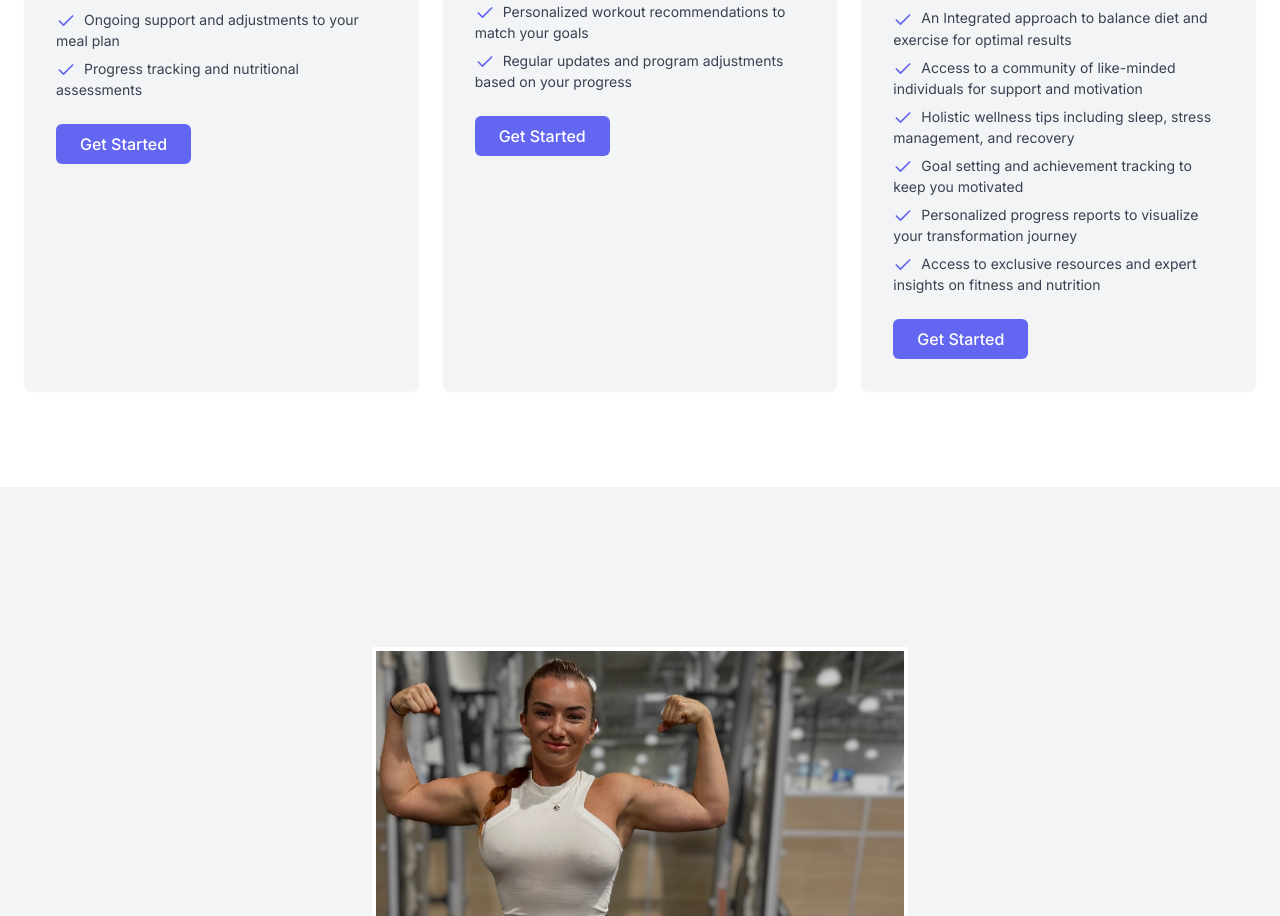
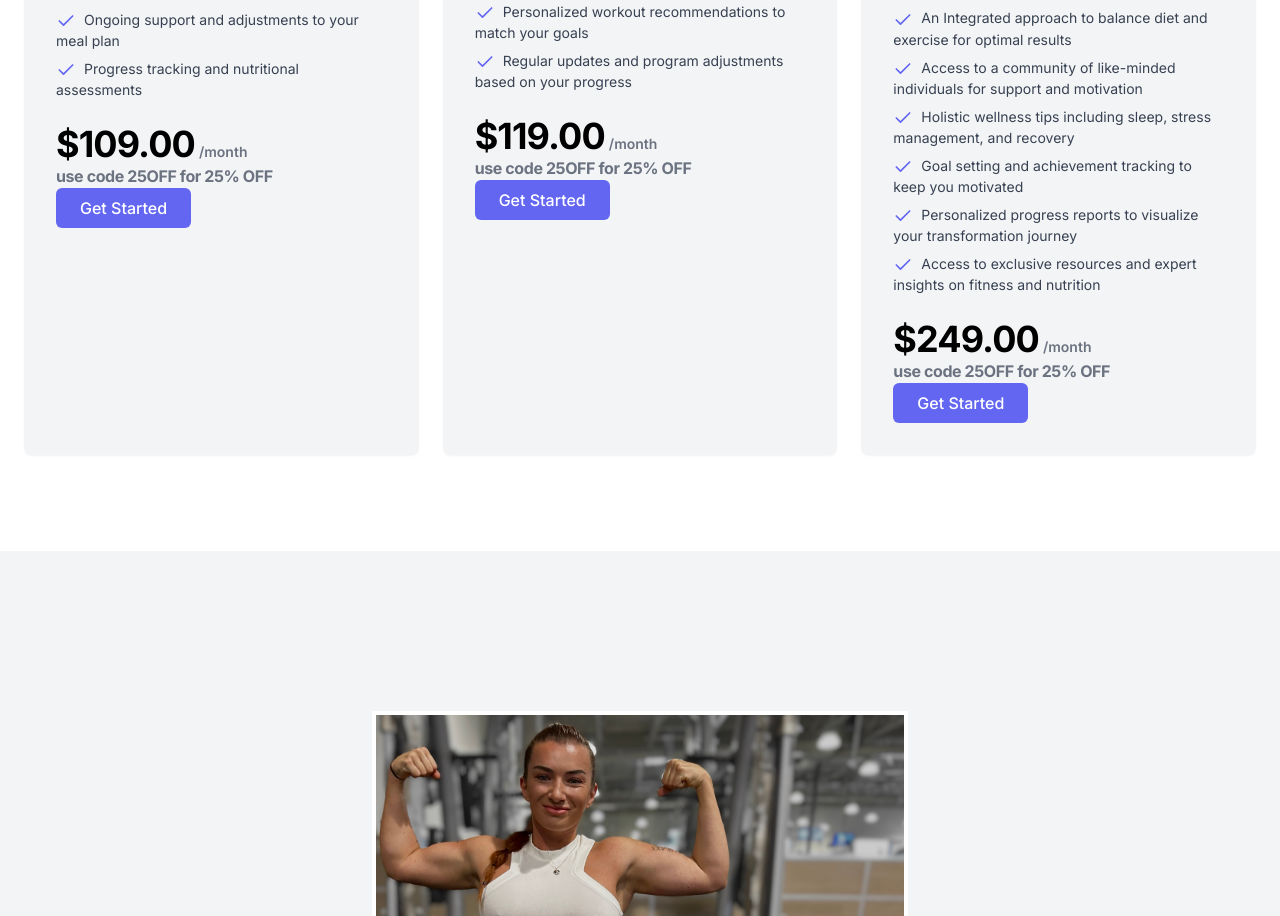
Before and after one commit to spadev2015/fit-site, a Next.js app: page / in a window 1280 px wide. Shown: the part 1234-2150 px from the top of the page. Built offline with nearby package versions, Linux system fonts and the light colour scheme.

Commit message:
updated pricing section with discount code

```diff
--- a/src/components/fit-landing.tsx
+++ b/src/components/fit-landing.tsx
@@ -83,7 +83,16 @@ export function fitLanding() {
                   Progress tracking and nutritional assessments
                 </li>
               </ul>
+
+
               <div className="mt-6">
+
+                <p className="mt-6 flex items-baseline gap-x-1">
+                  <span className="text-4xl font-bold tracking-tight text-black">$109.00</span>
+                  <span className="text-sm font-semibold leading-6 text-gray-500">/month</span>
+                 </p>
+                 <span className="text-md block font-bold tracking-tight text-gray-500">use code 25OFF for 25% OFF </span>
+
                 <Link
                   className="inline-flex items-center justify-center h-10 px-6 rounded-md bg-indigo-500 text-white font-medium transition-colors hover:bg-indigo-600 focus:outline-none focus-visible:ring-2 focus-visible:ring-indigo-500 focus-visible:ring-offset-2"
                   href="https://buy.stripe.com/28o18bc5Ngo68H6dQQ"
@@ -123,6 +132,12 @@ export function fitLanding() {
                 </li>
               </ul>
               <div className="mt-6">
+              <p className="mt-6 flex items-baseline gap-x-1">
+                  <span className="text-4xl font-bold tracking-tight text-black">$119.00</span>
+                  <span className="text-sm font-semibold leading-6 text-gray-500">/month</span>
+                 </p>
+                 <span className="text-md block font-bold tracking-tight text-gray-500">use code 25OFF for 25% OFF </span>
+
                 <Link
                   className="inline-flex items-center justify-center h-10 px-6 rounded-md bg-indigo-500 text-white font-medium transition-colors hover:bg-indigo-600 focus:outline-none focus-visible:ring-2 focus-visible:ring-indigo-500 focus-visible:ring-offset-2"
                   href="https://buy.stripe.com/eVa18bd9R8VEg9y5kl"
@@ -181,6 +196,12 @@ export function fitLanding() {
                 </li>
               </ul>
               <div className="mt-6">
+              <p className="mt-6 flex items-baseline gap-x-1">
+                  <span className="text-4xl font-bold tracking-tight text-black">$249.00</span>
+                  <span className="text-sm font-semibold leading-6 text-gray-500">/month</span>
+                 </p>
+                 <span className="text-md block font-bold tracking-tight text-gray-500">use code 25OFF for 25% OFF </span>
+
                 <Link
                   className="inline-flex items-center justify-center h-10 px-6 rounded-md bg-indigo-500 text-white font-medium transition-colors hover:bg-indigo-600 focus:outline-none focus-visible:ring-2 focus-visible:ring-indigo-500 focus-visible:ring-offset-2"
                   href="https://buy.stripe.com/8wM2cfb1J5Js8H6146"
```
